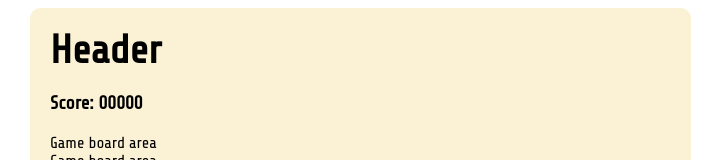
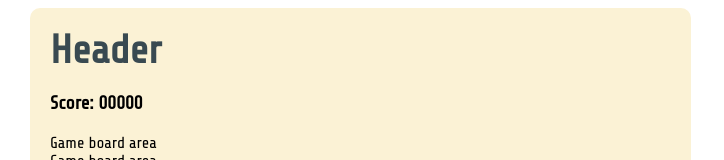
Before and after one commit to nesliprm/bcw-game-board, a plain HTML site: page index.html in a window 1280 px wide. Shown: the top 160 px of the page, without its empty margins (0-724 px from the left). Drawn offline with Linux system fonts and the light colour scheme.

Commit message:
style update

```diff
--- a/style.css
+++ b/style.css
@@ -11,6 +11,7 @@
 }
 
 h1 {
+  color: var(--color1);
   font-size: 40px;
   margin-top: 0;
   margin-bottom: 0;
```
